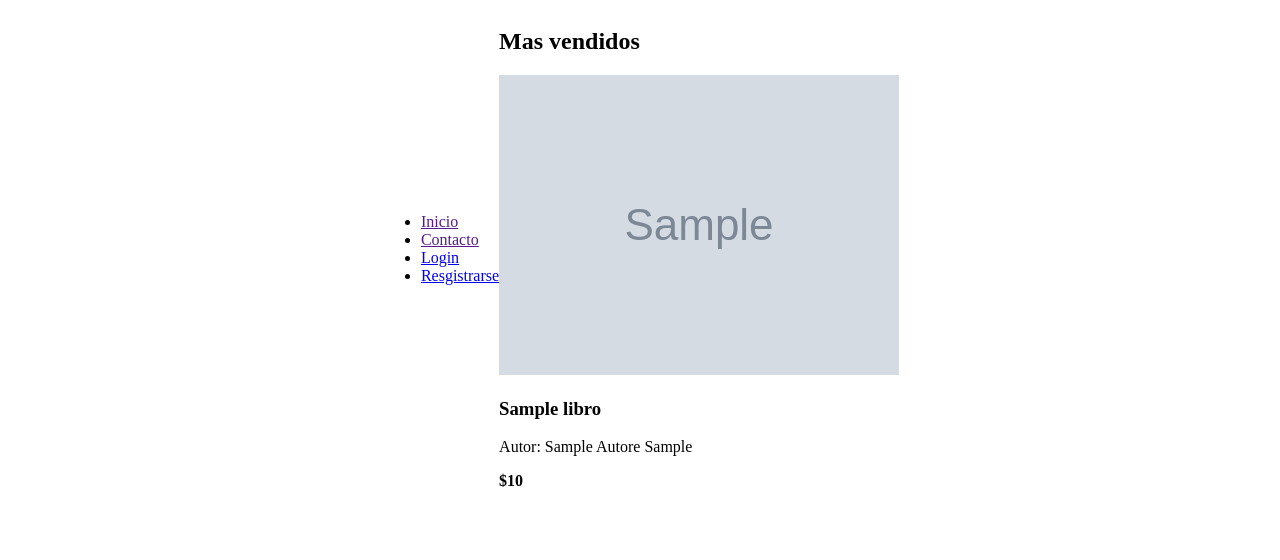
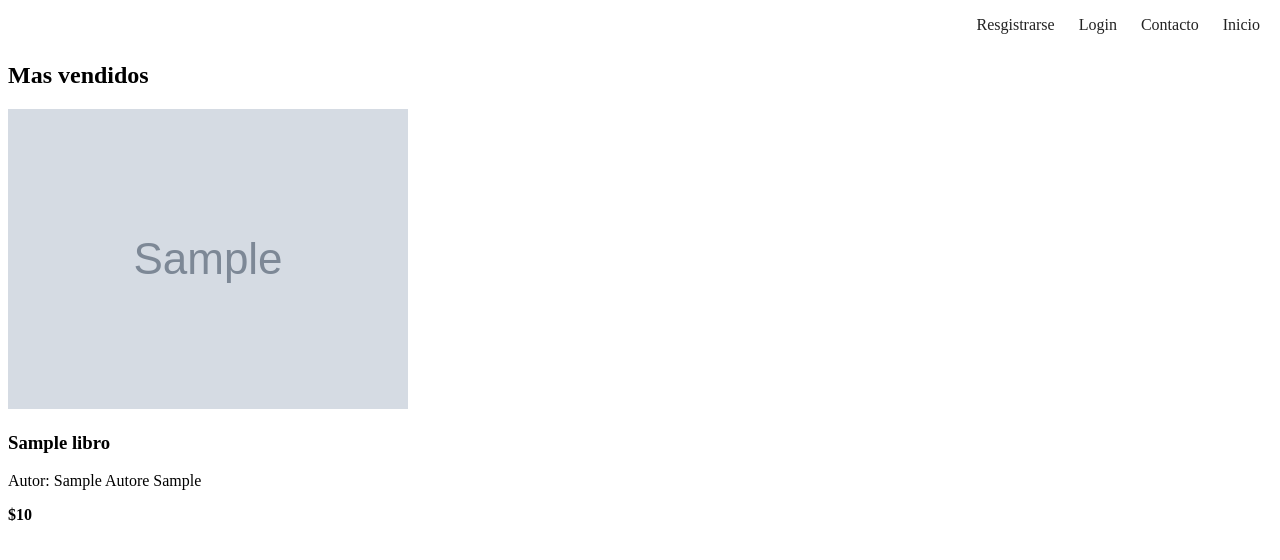
Before and after one commit to Jovas312/Libreria, a Django app: page / in a window 1280 px wide. Shown: the top 560 px of the page. Run offline with Django 3.2, Linux system fonts and the light colour scheme; tables that the repository leaves empty hold one stand-in row (values such as "Sample post"); grey boxes marked "Sample" are stand-in pictures.

Commit message:
Librería 2.0 (css)

```diff
--- a/Sistema_Administracion/Index/static/Index.css
+++ b/Sistema_Administracion/Index/static/Index.css
@@ -1,6 +1,25 @@
-body{
-    display: flex;
-    justify-content: center;
-    align-items: center;
-    flex-wrap: wrap;
+.Barra_Navegacion ul{
+    list-style: none;
+    margin: 0;
+    padding: 0;
+    overflow: hidden;
 }
+
+.Barra_Navegacion li{
+    float: right;
+}
+
+.Barra_Navegacion li a{
+    position: relative;
+    display: block;
+    color: #222;
+    text-align: center;
+    padding: 8px 12px;
+    text-decoration: none;
+    z-index: 0;
+}
+
+li a:hover:before,
+li a:focus:before{
+    transform: scale(1);
+}
--- a/Sistema_Administracion/Index/templates/principal.html
+++ b/Sistema_Administracion/Index/templates/principal.html
@@ -11,7 +11,7 @@
 </head>
 
 <body>
-    <nav>
+    <nav class="Barra_Navegacion">
         <ul>
             <li>
                 <a href="">Inicio</a>
```
